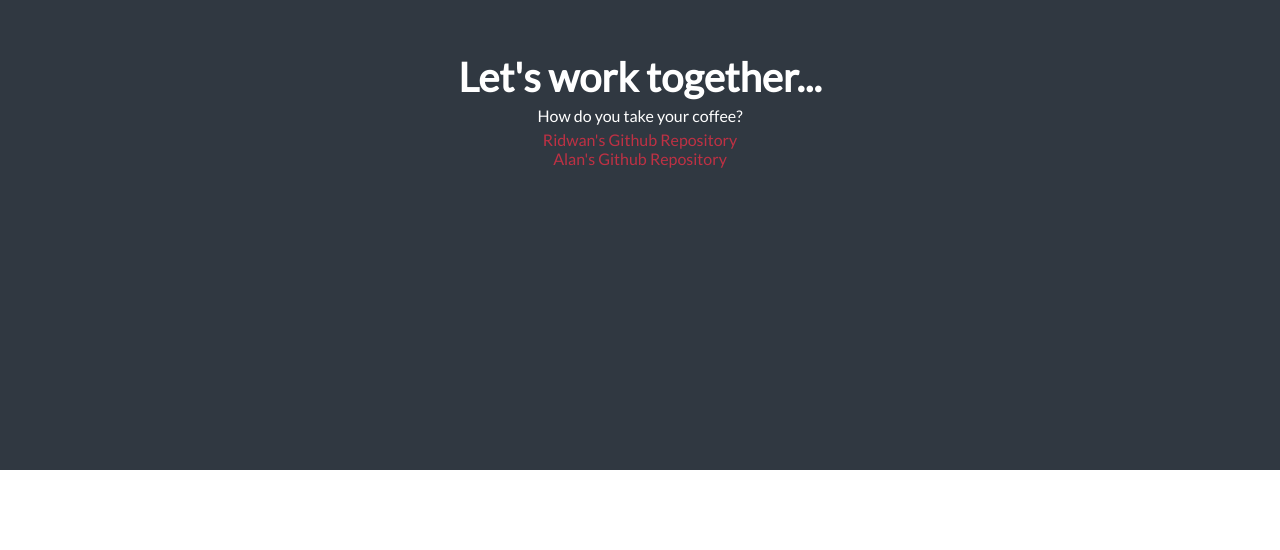
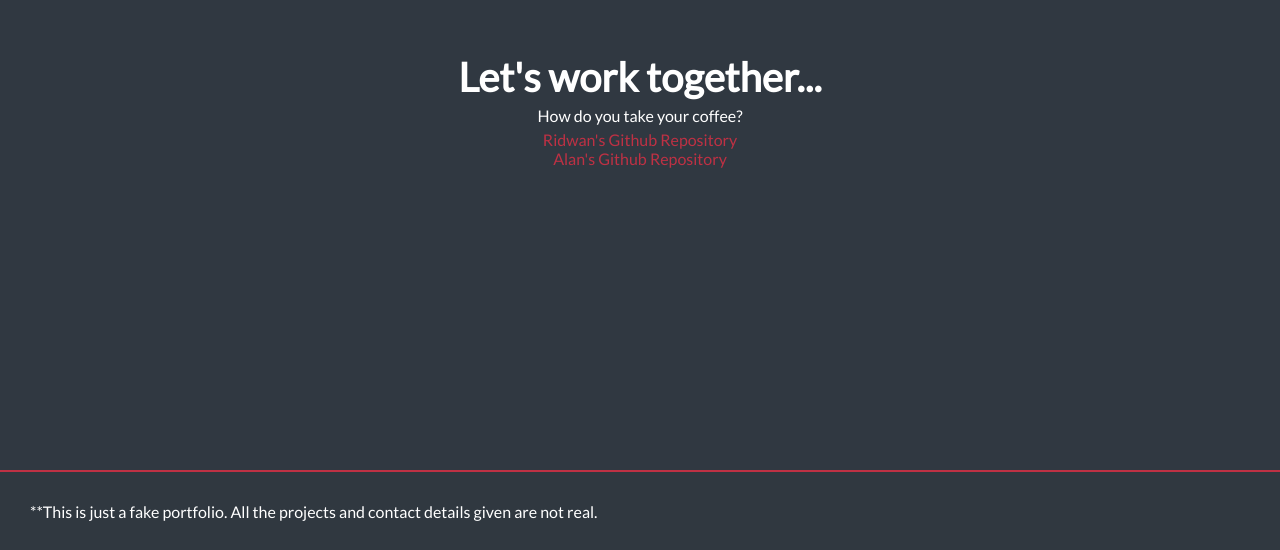
Before and after one commit to rindrajosia/microverse-trial, a plain HTML site: page index.html in a window 1280 px wide. Shown: the part 2024-2574 px from the top of the page. Before the commit the page ends 2494 px from the top, so only its background shows below. Drawn offline with Linux system fonts and the light colour scheme.

Commit message:
Add footer

```diff
--- a/index.html
+++ b/index.html
@@ -53,7 +53,9 @@
 
     </section>
 
-
+    <footer id="footer">
+      <p>**This is just a fake portfolio. All the projects and contact details given are not real. </p>
+    </footer>
 
   </body>
 </html>
```
